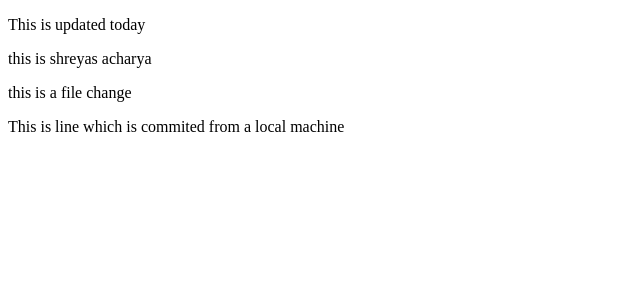
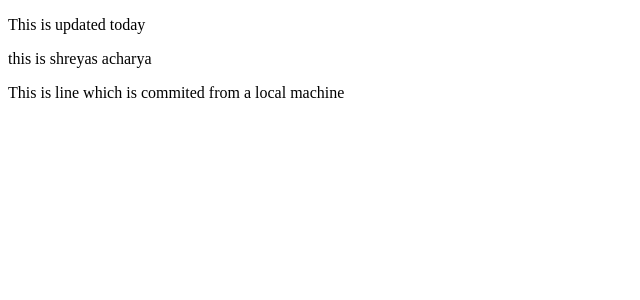
Before and after one commit to ShreyasAch/demorepo, a Nuxt app: page /TableView in a window 1280 px wide. Shown: the top 300 px of the page, without its empty margins (0-640 px from the left). Built offline with nearby package versions, Linux system fonts and the light colour scheme.

Commit message:
28 Apr 2023, 15:31

```diff
--- a/pages/TableView.vue
+++ b/pages/TableView.vue
@@ -2,7 +2,6 @@
     <div>
         <p> This is updated today</p>
         <p> this is shreyas acharya </p>
-        <p> this is a file change</p>
         <p> This is line which is commited from a local machine</p>
     </div>
 </template>
```
